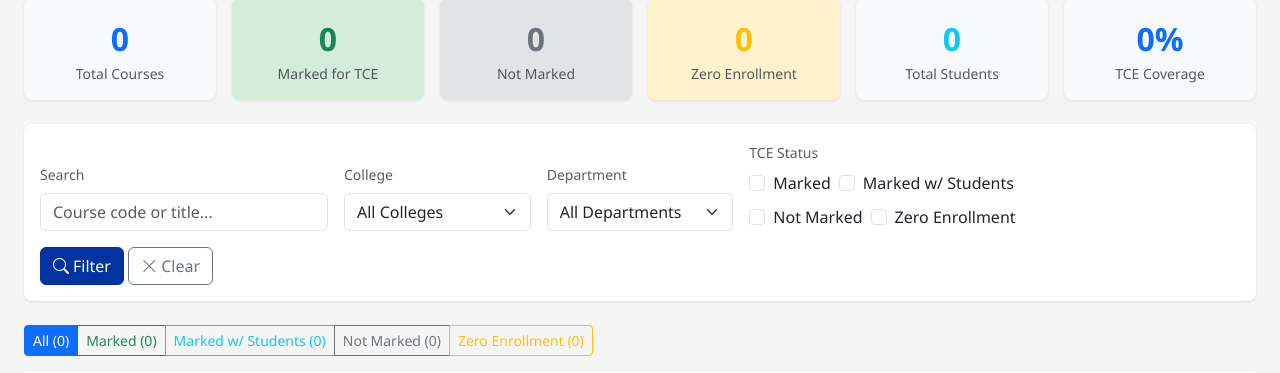
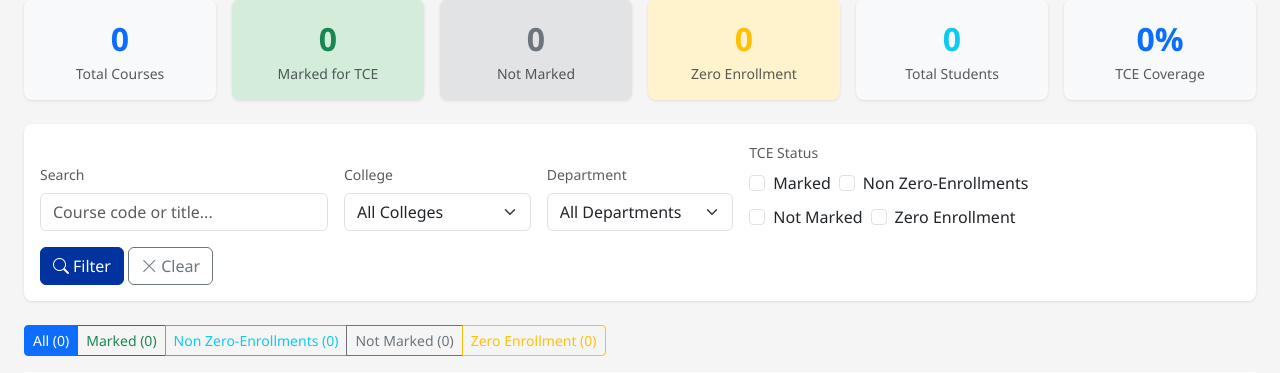
Before and after one commit to akwaed/tce-admin, a Flask app: page /verification/ in a window 1280 px wide. Shown: the part 218-591 px from the top of the page. Run offline with Flask 3, Linux system fonts and the light colour scheme; a user stored in the database is signed in; data that the repository does not hold is empty.

Commit message:
added stuff

```diff
--- a/app/routes/verification.py
+++ b/app/routes/verification.py
@@ -53,7 +53,7 @@ def list_courses():
             status_conditions.append(Course.marked_for_tce == False)
         if 'zero_enrollment' in tce_filters:
             status_conditions.append(db.and_(Course.marked_for_tce == True, Course.student_count == 0))
-        if 'marked_with_students' in tce_filters:
+        if 'non_zero_enrollment' in tce_filters:
             status_conditions.append(db.and_(Course.marked_for_tce == True, Course.student_count > 0))
         if status_conditions:
             query = query.filter(db.or_(*status_conditions))
@@ -178,7 +178,7 @@ def export_courses():
             status_conditions.append(Course.marked_for_tce == False)
         if 'zero_enrollment' in tce_filters:
             status_conditions.append(db.and_(Course.marked_for_tce == True, Course.student_count == 0))
-        if 'marked_with_students' in tce_filters:
+        if 'non_zero_enrollment' in tce_filters:
             status_conditions.append(db.and_(Course.marked_for_tce == True, Course.student_count > 0))
         if status_conditions:
             query = query.filter(db.or_(*status_conditions))
@@ -389,7 +389,7 @@ def get_verification_stats(user, college_filter='', dept_filter=''):
         Course.marked_for_tce == True,
         Course.student_count == 0
     ).count()
-    marked_with_students = query.filter(
+    non_zero_enrollment = query.filter(
         Course.marked_for_tce == True,
         Course.student_count > 0
     ).count()
@@ -418,7 +418,7 @@ def get_verification_stats(user, college_filter='', dept_filter=''):
         'marked': marked,
         'not_marked': not_marked,
         'zero_enrollment': zero_enrollment,
-        'marked_with_students': marked_with_students,
+        'non_zero_enrollment': non_zero_enrollment,
         'total_students': total_students,
         'marked_percentage': round((marked / total * 100) if total > 0 else 0, 1)
     }
--- a/app/templates/verification/list.html
+++ b/app/templates/verification/list.html
@@ -113,9 +113,9 @@
                             <label class="form-check-label" for="tce_marked">Marked</label>
                         </div>
                         <div class="form-check">
-                            <input class="form-check-input" type="checkbox" name="tce_status" id="tce_marked_with_students" value="marked_with_students"
-                                   {% if 'marked_with_students' in current_filters.tce_status %}checked{% endif %}>
-                            <label class="form-check-label" for="tce_marked_with_students">Marked w/ Students</label>
+                            <input class="form-check-input" type="checkbox" name="tce_status" id="tce_non_zero" value="non_zero_enrollment"
+                                   {% if 'non_zero_enrollment' in current_filters.tce_status %}checked{% endif %}>
+                            <label class="form-check-label" for="tce_non_zero">Non Zero-Enrollments</label>
                         </div>
                         <div class="form-check">
                             <input class="form-check-input" type="checkbox" name="tce_status" id="tce_not_marked" value="not_marked"
@@ -153,9 +153,9 @@
            class="btn btn-sm {% if current_filters.tce_status|length == 1 and 'marked' in current_filters.tce_status %}btn-success{% else %}btn-outline-success{% endif %}">
             Marked ({{ stats.marked }})
         </a>
-        <a href="{{ url_for('verification.list_courses', tce_status='marked_with_students', college=current_filters.college, department=current_filters.department) }}"
-           class="btn btn-sm {% if current_filters.tce_status|length == 1 and 'marked_with_students' in current_filters.tce_status %}btn-info{% else %}btn-outline-info{% endif %}">
-            Marked w/ Students ({{ stats.marked_with_students }})
+        <a href="{{ url_for('verification.list_courses', tce_status='non_zero_enrollment', college=current_filters.college, department=current_filters.department) }}"
+           class="btn btn-sm {% if current_filters.tce_status|length == 1 and 'non_zero_enrollment' in current_filters.tce_status %}btn-info{% else %}btn-outline-info{% endif %}">
+            Non Zero-Enrollments ({{ stats.non_zero_enrollment }})
         </a>
         <a href="{{ url_for('verification.list_courses', tce_status='not_marked', college=current_filters.college, department=current_filters.department) }}"
            class="btn btn-sm {% if current_filters.tce_status|length == 1 and 'not_marked' in current_filters.tce_status %}btn-secondary{% else %}btn-outline-secondary{% endif %}">
```
